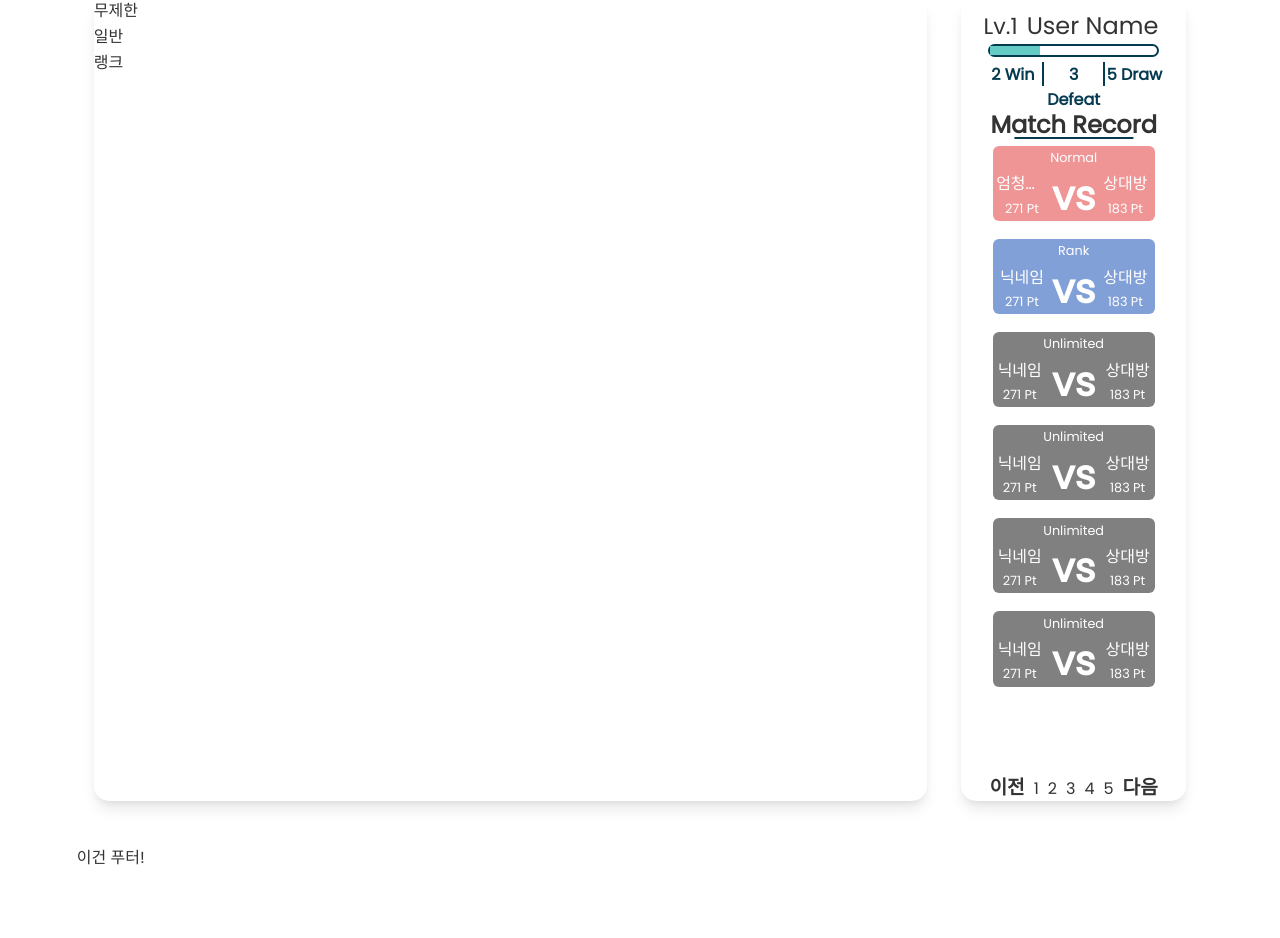
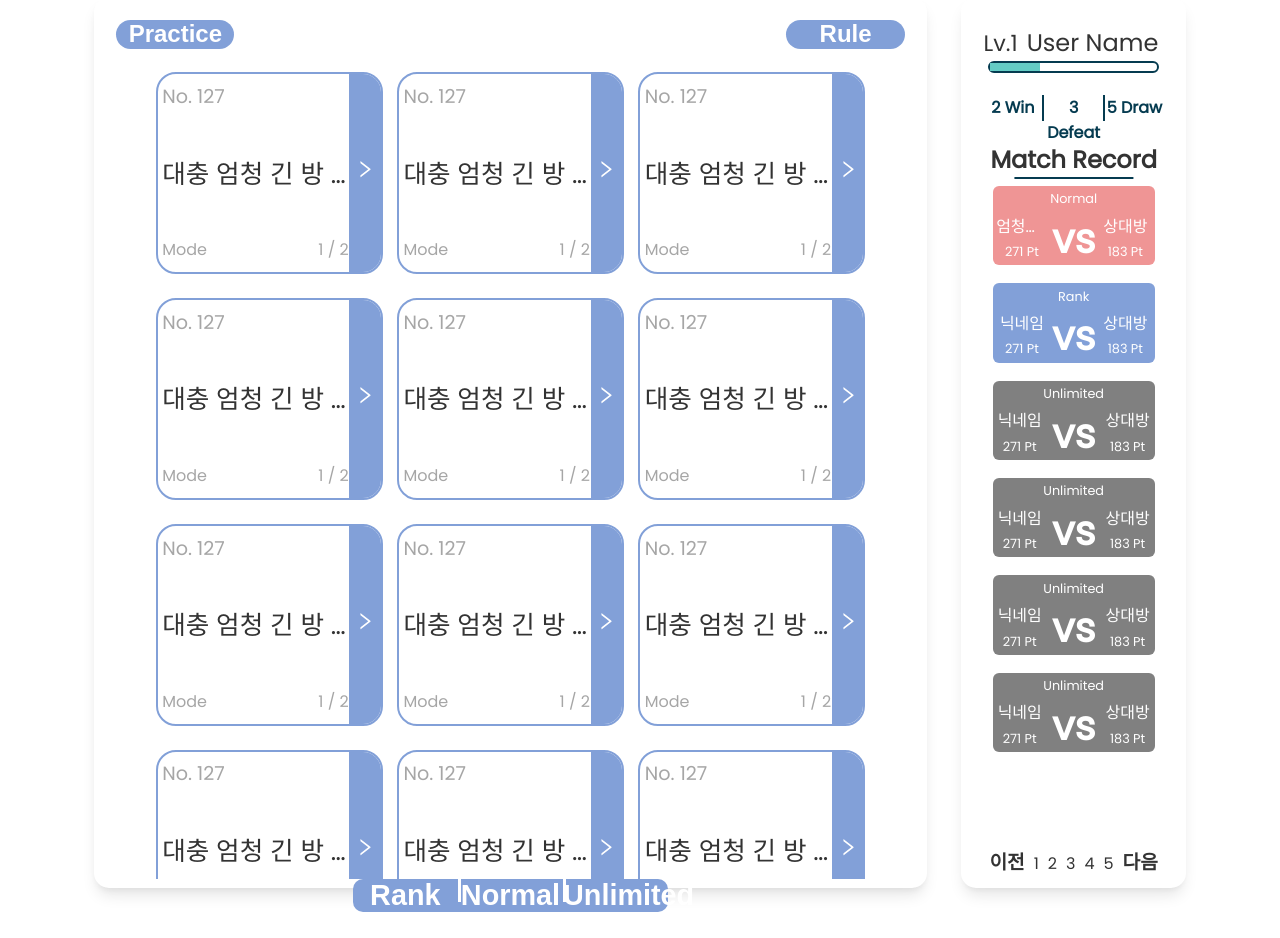
Before and after one commit to DL-Berkey/FiveDice, a React (Vite) app in the folder app/: page / in a window 1280 px wide. Shown: the part 91-1029 px from the top of the page. Before the commit the page ends 961 px from the top, so only its background shows below. Built offline with nearby package versions, Linux system fonts and the light colour scheme.

Commit message:
Creates folders by context (Menu, GameInfo, UserInfo)

```diff
--- a/app/src/components/GameInfo.tsx
+++ /dev/null
@@ -1,34 +0,0 @@
-import styled from "styled-components";
-
-const GameInfo = () => {
-    return (
-        <Wrapper>
-            <div className="서버에서 온 게임 리스트">
-                <ul>
-                    <li></li>
-                    <li></li>
-                    <li></li>
-                </ul>
-            </div>
-            <div className="게임 모드">
-                <ul>
-                    <li>무제한</li>
-                    <li>일반</li>
-                    <li>랭크</li>
-                </ul>
-            </div>
-        </Wrapper>
-    );
-};
-
-const Wrapper = styled.section`
-    width: 74%;
-    height: 95%;
-
-    background: white;
-
-    border-radius: 15px;
-    box-shadow: var(--shadow);
-`;
-
-export default GameInfo;
--- /dev/null
+++ b/app/src/components/GameInfo/GameInfo.tsx
@@ -0,0 +1,152 @@
+import styled, { css } from "styled-components";
+
+import GameRoom from "./GameRoom";
+
+const GameInfo = () => {
+    return (
+        <Wrapper>
+            <UpperContainer>
+                <PracticeButton>Practice</PracticeButton>
+                <RuleButton>Rule</RuleButton>
+            </UpperContainer>
+            <GameRoomContainer>
+                <GameRoomList>{Array(18).fill(<GameRoom />)}</GameRoomList>
+                {/* <GameRoomListNavigator>
+                    <RefreshButton></RefreshButton>
+                    <PreviousButton>이전</PreviousButton>
+                    <NextButton>다음</NextButton>
+                </GameRoomListNavigator> */}
+            </GameRoomContainer>
+            <GameModeContainer>
+                <GameModeButton>Rank</GameModeButton>
+                <GameModeButton>Normal</GameModeButton>
+                <GameModeButton>Unlimited</GameModeButton>
+            </GameModeContainer>
+        </Wrapper>
+    );
+};
+
+const UpperButton = css`
+    width: 15%;
+    height: 100%;
+
+    font-size: 1.5rem;
+    font-weight: 700;
+    color: white;
+
+    border-radius: 20px;
+    background: var(--blue);
+`;
+
+const Wrapper = styled.section`
+    display: flex;
+    flex-direction: column;
+    align-items: center;
+
+    width: 74%;
+    height: 95%;
+
+    padding: 2%;
+
+    background: white;
+
+    border-radius: 15px;
+    box-shadow: var(--shadow);
+`;
+
+const UpperContainer = styled.div`
+    width: 100%;
+    height: 6%;
+
+    margin-bottom: 3%;
+`;
+
+const PracticeButton = styled.button`
+    ${UpperButton};
+`;
+
+const RuleButton = styled.button`
+    float: right;
+
+    ${UpperButton};
+`;
+
+const GameRoomContainer = styled.div`
+    flex: 1;
+
+    width: 90%;
+`;
+
+const GameRoomList = styled.ul`
+    // 게임룸 먼저만들고 카드로 할지,뭘로할지 정하기
+
+    /* display: flex;
+    justify-content: center;
+    align-items: start;
+    flex-wrap: wrap; */
+    /* gap: 2%; */
+
+    display: grid;
+    grid-template-columns: repeat(3, 1fr);
+    grid-auto-rows: 25%;
+    grid-auto-flow: row;
+    row-gap: 3%;
+    column-gap: 2%;
+
+    width: 100%;
+    height: 100%;
+
+    overflow-y: scroll;
+
+    // why to set for button of child
+    & :nth-child(2n) {
+        /* margin-left: 3%; */
+    }
+
+    //
+`;
+
+const GameRoomListNavigator = styled.div``;
+
+const RefreshButton = styled.button``;
+
+const PreviousButton = styled.button``;
+const NextButton = styled.button``;
+
+const GameModeContainer = styled.div`
+    width: 40%;
+    height: 6%;
+
+    border-radius: 10px;
+    background: var(--blue);
+`;
+
+const GameModeButton = styled.button`
+    position: relative;
+
+    width: calc(100% / 3);
+    height: 100%;
+
+    font-size: 1.8rem;
+    font-weight: 700;
+    color: white;
+
+    background: transparent;
+
+    & + & {
+        &::before {
+            content: "";
+
+            position: absolute;
+
+            left: 0;
+
+            width: 3px;
+            height: 70%;
+
+            background: white;
+        }
+    }
+`;
+
+export default GameInfo;
--- /dev/null
+++ b/app/src/components/GameInfo/GameRoom.tsx
@@ -0,0 +1,91 @@
+import styled from "styled-components";
+import { AiOutlineRight } from "react-icons/ai";
+
+const GameRoom = () => {
+    return (
+        <Wrapper>
+            <RoomNum>No. 127</RoomNum>
+            <Title>대충 엄청 긴 방 이름인데 이제 어떻게 되려나</Title>
+            <Mode>Mode</Mode>
+            <Players>1 / 2</Players>
+            <JoinButton>
+                <AiOutlineRight />
+            </JoinButton>
+        </Wrapper>
+    );
+};
+
+const Wrapper = styled.li`
+    display: inline-grid;
+    grid-template-areas:
+        "room_num . join"
+        "title title join"
+        "mode players join";
+    grid-template-columns: 5fr 1fr 1fr;
+    grid-template-rows: 2fr 5fr 2fr;
+    align-items: center;
+
+    /* width: 33%; */
+    /* height: 20%; */
+
+    padding-left: 2%;
+
+    border: 2px solid var(--blue);
+    border-radius: 20px;
+
+    overflow: hidden;
+`;
+
+const RoomNum = styled.div`
+    grid: room_num;
+
+    font-size: 1.2rem;
+    color: rgb(166, 166, 166);
+`;
+
+const Title = styled.div`
+    grid-area: title;
+
+    width: 100%;
+    height: fit-content;
+
+    /* margin-left: 3%; */
+
+    font-size: 1.6rem;
+    overflow: hidden;
+    text-overflow: ellipsis;
+    white-space: nowrap;
+`;
+
+const JoinButton = styled.button`
+    grid-area: join;
+
+    height: 100%;
+
+    font-size: 1.9rem;
+    font-weight: 700;
+    color: white;
+
+    background: var(--blue);
+
+    & > svg {
+        width: 70%;
+        height: 70%;
+
+        fill: white;
+    }
+`;
+
+const Mode = styled.div`
+    grid-area: mode;
+
+    color: rgb(166, 166, 166);
+`;
+
+const Players = styled.div`
+    grid-area: players;
+
+    color: rgb(166, 166, 166);
+`;
+
+export default GameRoom;
--- /dev/null
+++ b/app/src/components/Menu/Menu.tsx
@@ -0,0 +1,5 @@
+const Menu = () => {
+    return <div></div>;
+};
+
+export default Menu;
--- a/app/src/components/layout/Content.tsx
+++ b/app/src/components/layout/Content.tsx
@@ -1,6 +1,6 @@
 import styled from "styled-components";
-import GameInfo from "../GameInfo";
-import UserInfo from "../UserInfo";
+import GameInfo from "../GameInfo/GameInfo";
+import UserInfo from "../UserInfo/UserInfo";
 
 const Content = () => {
     return (
--- a/app/src/styles/GlobalStyle.tsx
+++ b/app/src/styles/GlobalStyle.tsx
@@ -5,7 +5,8 @@ const GlobalStyle = createGlobalStyle`
         font-family: 'Poppins', sans-serif;
 
         --navy: #053B50;
-        --blue: #176B87;
+        /* --blue: #176B87; */
+        --blue: #82A0D8;
         --teal: #64CCC5;
         --gray: #EEEEEE;
 
```
Also changed, not shown: app/src/components/UserInfo/LevelInfo.tsx (renamed from app/src/components/LevelInfo.tsx), app/src/components/UserInfo/MatchRecord.tsx (renamed from app/src/components/MatchRecord.tsx), app/src/components/UserInfo/ScoreList.tsx (renamed from app/src/components/ScoreList.tsx), app/src/components/UserInfo/UserInfo.tsx (renamed from app/src/components/UserInfo.tsx).
